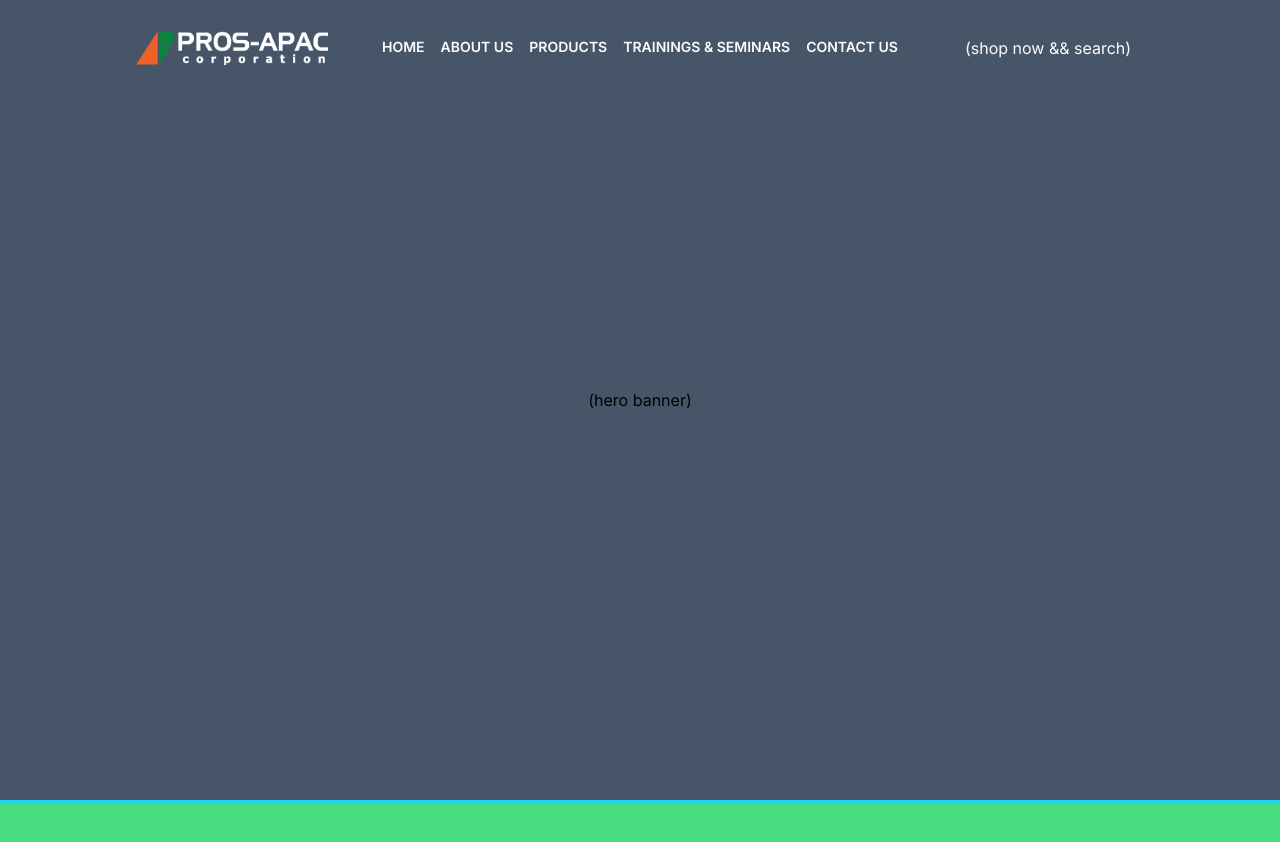
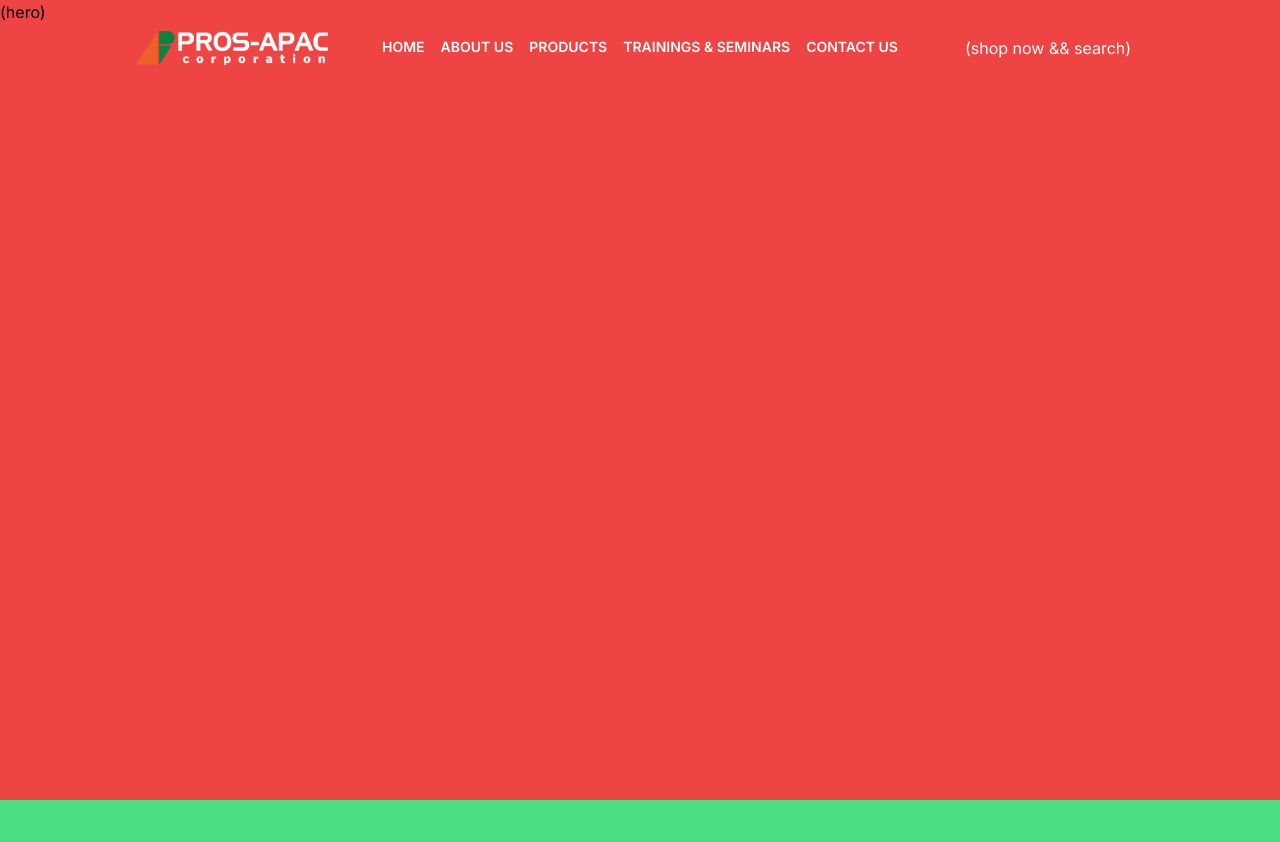
Before and after one commit to na14n/pac, a Next.js app: page / in a window 1280 px wide. Shown: the top 842 px of the page. Built offline with nearby package versions, Linux system fonts and the light colour scheme; no server answers.

Commit message:
Hero and HeaderTrigger
- Seperated the Header Trigger from the Hero component

```diff
--- a/app/page.js
+++ b/app/page.js
@@ -1,11 +1,13 @@
-import { MyComponent, Hero } from "@/components"
+import { MyComponent, HeaderTrigger, Hero } from "@/components"
 import { client } from "@/lib/apollo"
 
 export default function Home() {
   return (
     <main className="w-full flex flex-col items-center justify-center">
       <div className='w-full h-full bg-cyan-400'>
-        <Hero />
+        <HeaderTrigger>
+          <Hero heroType={0}/>
+        </HeaderTrigger>
       </div>
       <div className='w-full h-[100vh] bg-green-400'>
         <MyComponent />
--- /dev/null
+++ b/components/HeaderTrigger.js
@@ -0,0 +1,23 @@
+'use client';
+import { useAtom } from "jotai";
+import { useInView } from "react-intersection-observer";
+import { HeaderStateAtom } from "@/lib/stores/headerState";
+
+const HeaderTrigger = ({ children }) => {
+    const { ref, inView } = useInView();
+    let [headerState, setHeaderState] = useAtom(HeaderStateAtom);
+    if (inView === true) {
+        setHeaderState(true);
+    } else {
+        setHeaderState(false);
+    }
+
+    return (
+        <div className="z-0 w-full h-full">
+            <div ref={ref} className="absolute t-0 w-full h-[10px]"></div>
+            {children}
+        </div>
+    )
+}
+
+export default HeaderTrigger;
--- a/components/header.js
+++ b/components/header.js
@@ -31,7 +31,7 @@ const Header = () => {
 
     return (
         <Provider>
-            <div className={headerState ? 'min-h-24 h-24 max-h-24 w-full fixed top-0 flex justify-center items-center px-24 transition-all' : 'min-h-20 h-16 max-h-16 w-full fixed top-0 flex justify-center items-center px-16 bg-nav-green transition-all'}>
+            <div className={headerState ? 'z-100 min-h-24 h-24 max-h-24 w-full fixed top-0 flex justify-center items-center px-24 transition-all' : 'z-100 min-h-20 h-16 max-h-16 w-full fixed top-0 flex justify-center items-center px-16 bg-nav-green transition-all'}>
                 <div className="flex-shrink-0 h-full basis-1/4 flex justify-center items-center">
                     <img src="/pac-white.png" className={headerState ? 'h-auto w-48' : 'h-auto w-44'}></img>
                 </div>
--- a/components/hero.js
+++ b/components/hero.js
@@ -1,23 +1,14 @@
-'use client';
-import { useAtom } from "jotai";
-import { useInView } from "react-intersection-observer";
-import { HeaderStateAtom } from "@/lib/stores/headerState";
-
-const Hero = () => {
-    const { ref, inView } = useInView();
-    let [headerState, setHeaderState] = useAtom(HeaderStateAtom);
-    if (inView == true) {
-        setHeaderState(true);
-    } else {
-        setHeaderState(false);
-    }
-
+const Hero = ({heroType}) => {
     return (
-        <div className="w-full h-full flex justify-center items-center pb-1">
-            <div ref={ref} className="w-full h-[100vh] flex justify-center items-center bg-slate-600">
-                (hero banner)
+        (heroType === 1) ? (
+            <div>
+                (slider)
             </div>
-        </div>
+        ) : (
+            <div className="w-full h-[100vh] bg-red-500">
+                (hero)
+            </div>
+        )
     )
 }
 
--- a/components/index.js
+++ b/components/index.js
@@ -1,7 +1,8 @@
 import Header from './header'
 import MyComponent from './test'
+import HeaderTrigger from './HeaderTrigger'
 import Hero from './hero'
 
 export {
-    Header, MyComponent, Hero
+    Header, MyComponent, HeaderTrigger, Hero
 }
```
